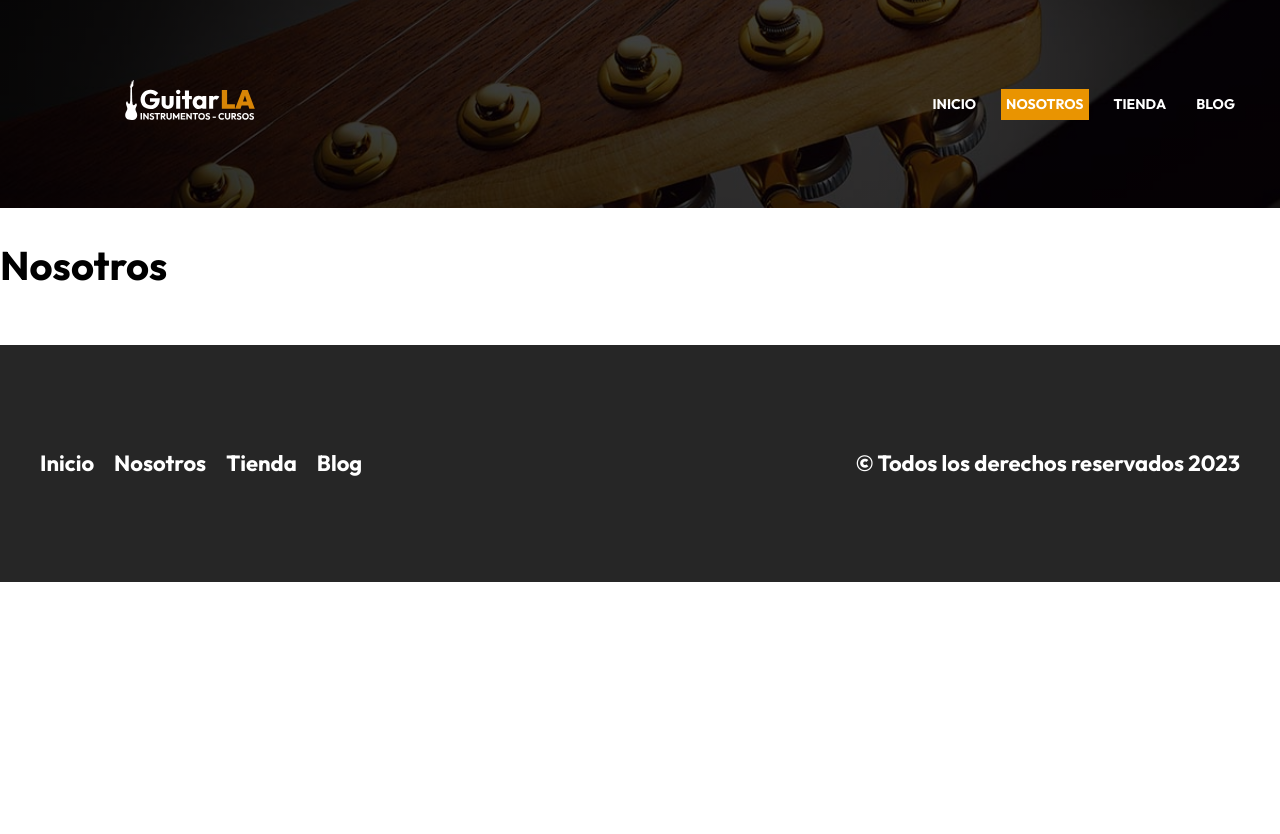
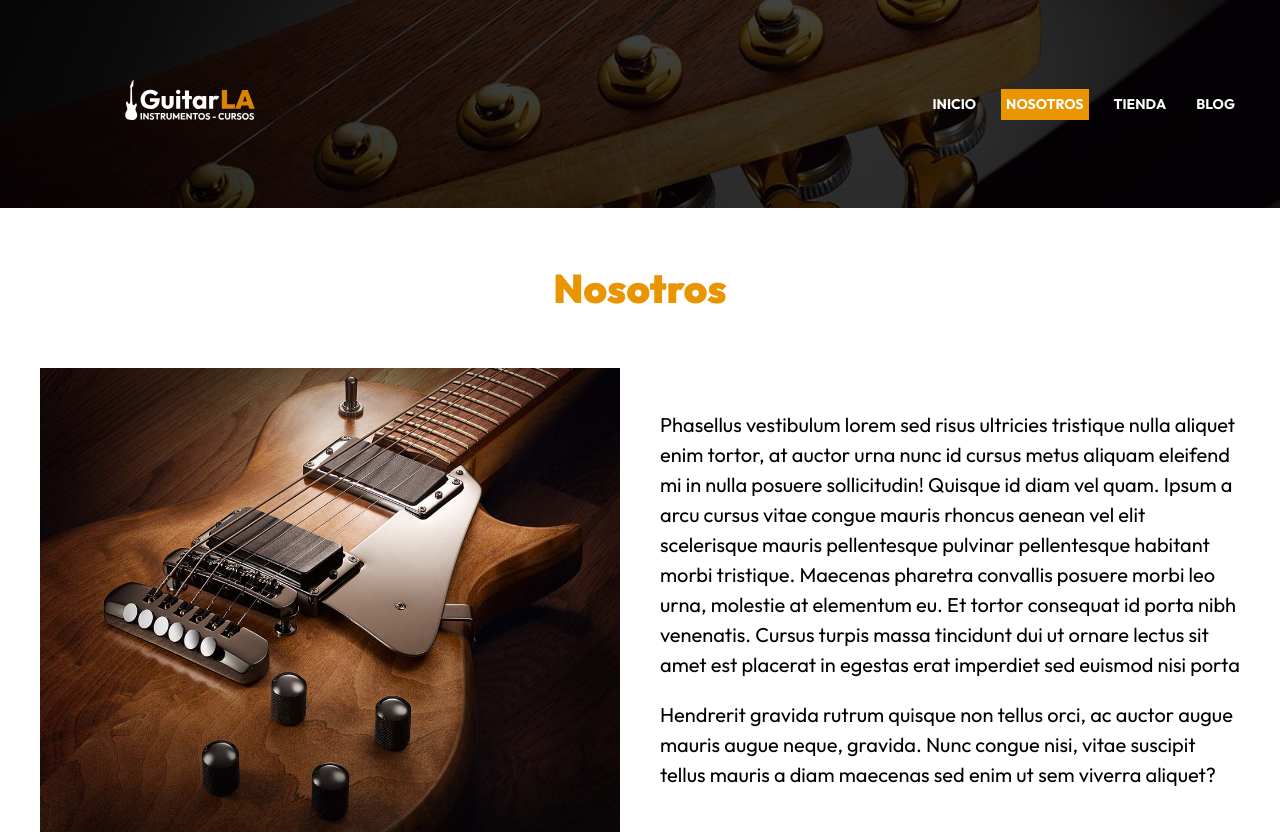
Before and after one commit to xandro2021/proyectoreact05-next, a Next.js app: page /nosotros in a window 1280 px wide. Shown: the top 834 px of the page. Before the commit the page ends 800 px from the top, so only its background shows below. Built offline with nearby package versions, Linux system fonts and the light colour scheme.

Commit message:
style the section about us

```diff
--- a/next.config.js
+++ b/next.config.js
@@ -2,6 +2,9 @@
 const nextConfig = {
   reactStrictMode: true,
   swcMinify: true,
+  images: {
+    formats: ['image/avif', 'image/webp']
+  }
 }
 
 module.exports = nextConfig
--- a/pages/nosotros.js
+++ b/pages/nosotros.js
@@ -1,3 +1,5 @@
+import styles from '../styles/nosotros.module.css';
+import Image from 'next/future/image';
 import Layout from '../components/layout';
 
 const Nosotros = () => {
@@ -6,7 +8,25 @@ const Nosotros = () => {
       title={'Nosotros'}
       description="Sobre nosotros, guitarraLA, tienda de música"
     >
-      <h1>Nosotros</h1>
+      <main className="contenedor">
+        <h2 className="heading">Nosotros</h2>
+
+        <div className={styles.contenido}>
+          <Image src="/img/nosotros.jpg" width={1000} height={800} alt="Imagen sobre nosotros" />
+
+          <div>
+            <p>
+              Phasellus vestibulum lorem sed risus ultricies tristique nulla aliquet enim tortor, at auctor urna nunc id cursus metus aliquam eleifend mi in nulla posuere sollicitudin! Quisque id diam vel quam.
+              Ipsum a arcu cursus vitae congue mauris rhoncus aenean vel elit scelerisque mauris pellentesque pulvinar pellentesque habitant morbi tristique. Maecenas pharetra convallis posuere morbi leo urna, molestie at elementum eu.
+              Et tortor consequat id porta nibh venenatis. Cursus turpis massa tincidunt dui ut ornare lectus sit amet est placerat in egestas erat imperdiet sed euismod nisi porta
+            </p>
+
+            <p>
+              Hendrerit gravida rutrum quisque non tellus orci, ac auctor augue mauris augue neque, gravida. Nunc congue nisi, vitae suscipit tellus mauris a diam maecenas sed enim ut sem viverra aliquet?
+            </p>
+          </div>
+        </div>
+      </main>
     </Layout>
   );
 };
--- /dev/null
+++ b/styles/nosotros.module.css
@@ -0,0 +1,12 @@
+.contenido {
+    display: grid;
+    grid-template-columns: 1fr;
+    gap: 4rem;
+}
+
+@media (min-width: 768px) {
+    .contenido {
+        grid-template-columns: repeat(2, 1fr);
+        align-items: center;
+    }
+}
```
